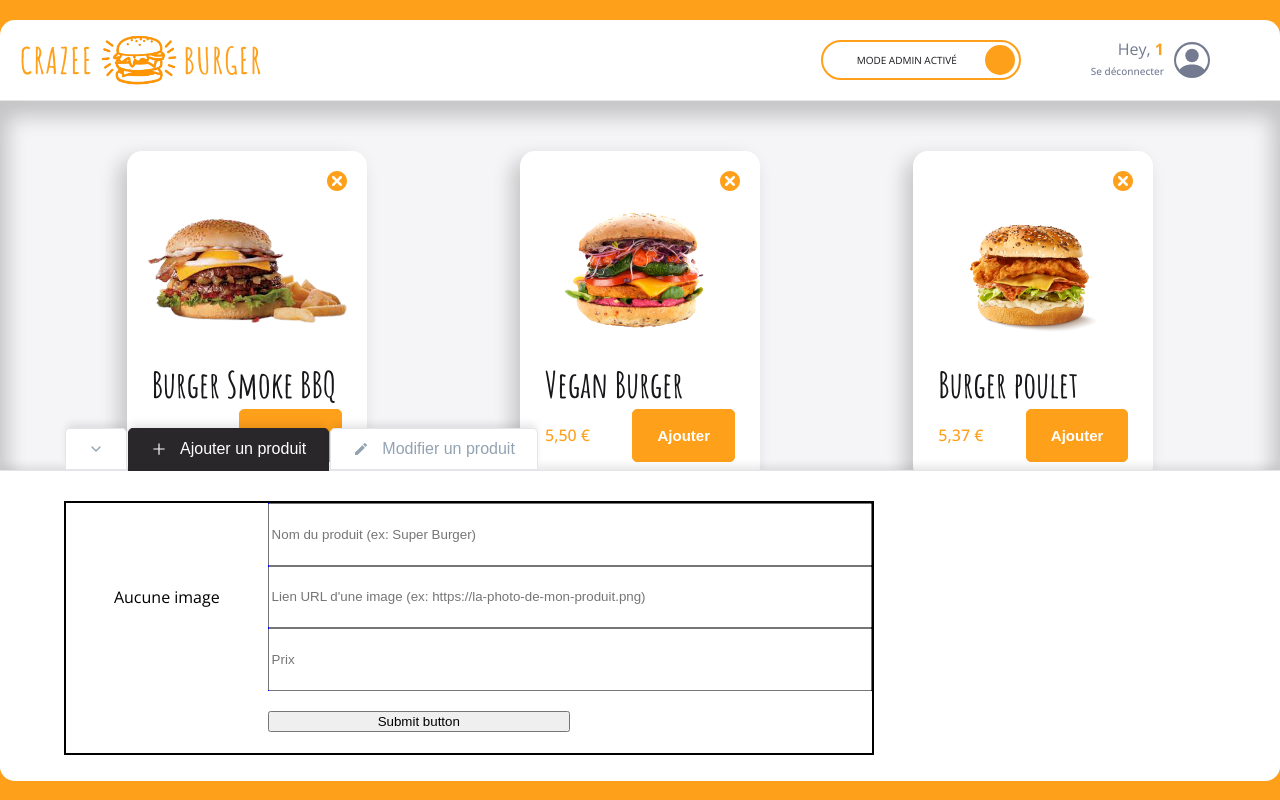
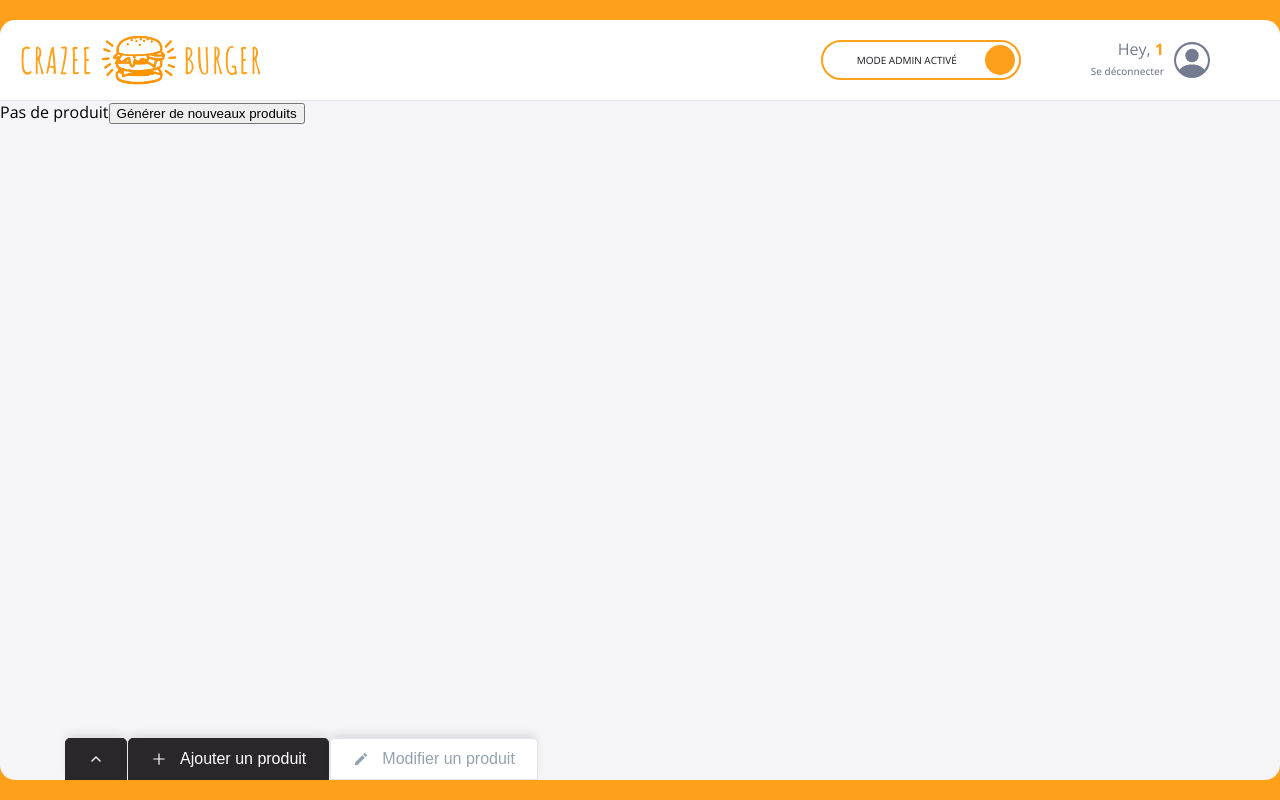
Before and after one commit to ImadeusF/crazee-burger, a React (Vite) app: page /order/1 in a window 1280 px wide. Built offline with nearby package versions, Linux system fonts and the light colour scheme.

Commit message:
✨ F08: MENU > Add resetMenubutton (no style)

```diff
--- a/src/components/pages/order/Main/Menu.jsx
+++ b/src/components/pages/order/Main/Menu.jsx
@@ -5,10 +5,18 @@
 import { formatPrice } from "../../../../utils/maths";
 import OrderContext from "../../../../context/OrderContext";
 
-const IMAGE_BY_DEFAULT = "/images/coming-soon.png"
+const IMAGE_BY_DEFAULT = "/images/coming-soon.png";
 
 export default function Menu() {
-  const { menu, isModeAdmin, handleDelete } = useContext(OrderContext);
+  const { menu, isModeAdmin, handleDelete, resetMenu } = useContext(OrderContext);
+
+  if (menu.length === 0)
+    return (
+      <div>
+        <span>Pas de produit</span>
+        <button onClick={resetMenu}>Générer de nouveaux produits</button>
+      </div>
+    );
 
   return (
     <MenuStyled>
@@ -17,7 +25,7 @@
           <Card
             key={id}
             title={title}
-            imageSource={imageSource ? imageSource : IMAGE_BY_DEFAULT }
+            imageSource={imageSource ? imageSource : IMAGE_BY_DEFAULT}
             leftDescription={formatPrice(price)}
             hasDeleteButton={isModeAdmin}
             onDelete={() => {
--- a/src/components/pages/order/OrderPage.jsx
+++ b/src/components/pages/order/OrderPage.jsx
@@ -8,9 +8,9 @@
 
 export default function OrderPage() {
   const [isModeAdmin, setIsModeAdmin] = useState(true);
-  const [isCollapsed, setIsCollapsed] = useState(false);
+  const [isCollapsed, setIsCollapsed] = useState(true);
   const [currentTabSelected, setCurrentTabSelected]= useState("add");
-  const [menu, setMenu] = useState(fakeMenu.MEDIUM);
+  const [menu, setMenu] = useState(fakeMenu.EMPTY);
 
   const handleAdd = (newProduct) => {
     const menuCopy = [...menu];
@@ -24,6 +24,10 @@
     setMenu(menuUpdated);
   }
 
+  const resetMenu = () => {
+    setMenu(fakeMenu.SMALL);
+  }
+
   const orderContextValue = {
     isModeAdmin,
     setIsModeAdmin,
@@ -35,6 +39,7 @@
     setMenu,
     handleAdd,
     handleDelete,
+    resetMenu,
   };
 
   return (
--- a/src/context/OrderContext.jsx
+++ b/src/context/OrderContext.jsx
@@ -18,6 +18,7 @@
 
     menu: [],
     setMenu:() => {},
+    resetMenu:() => {},
     handleAdd: () => {},
     handleDelete: () => {},
 });
```
Also changed, not shown: 1 other file (tests, documents, lock files or other folders).
